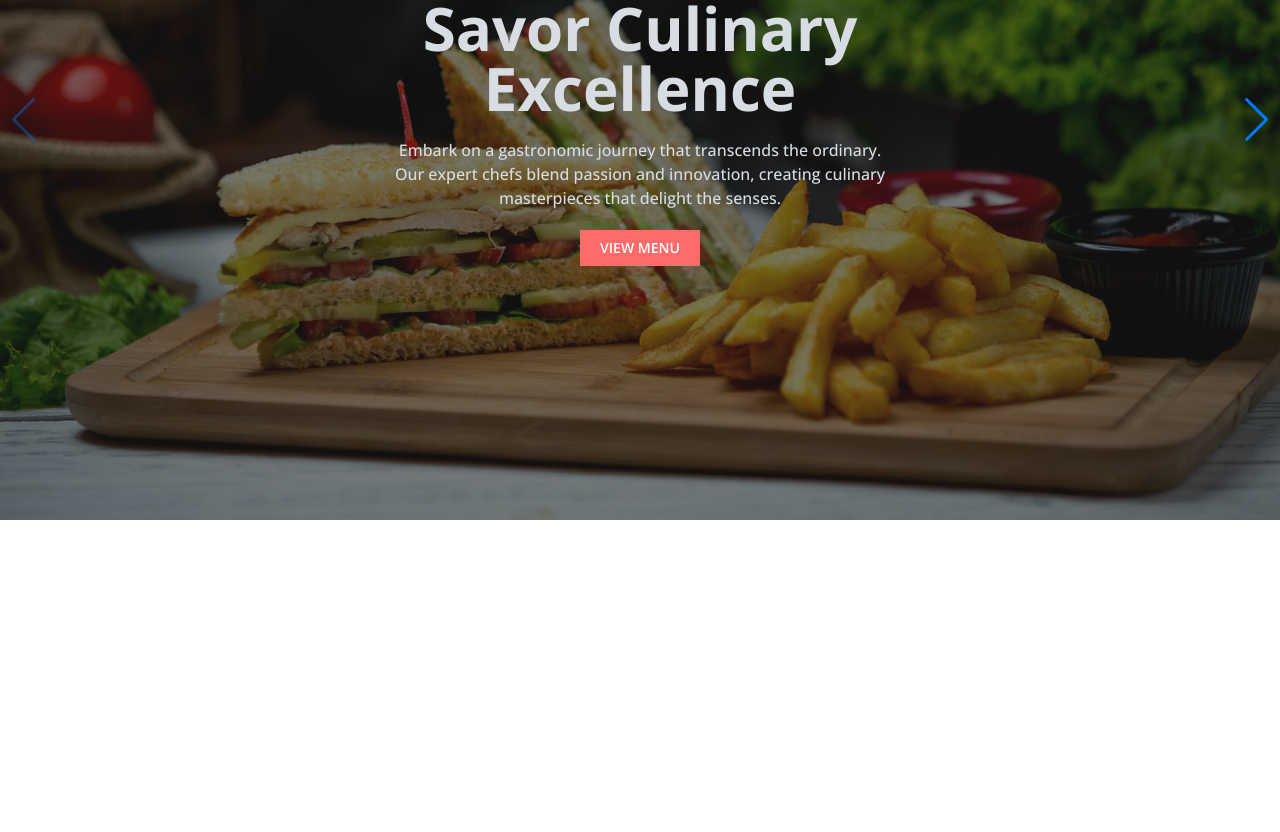
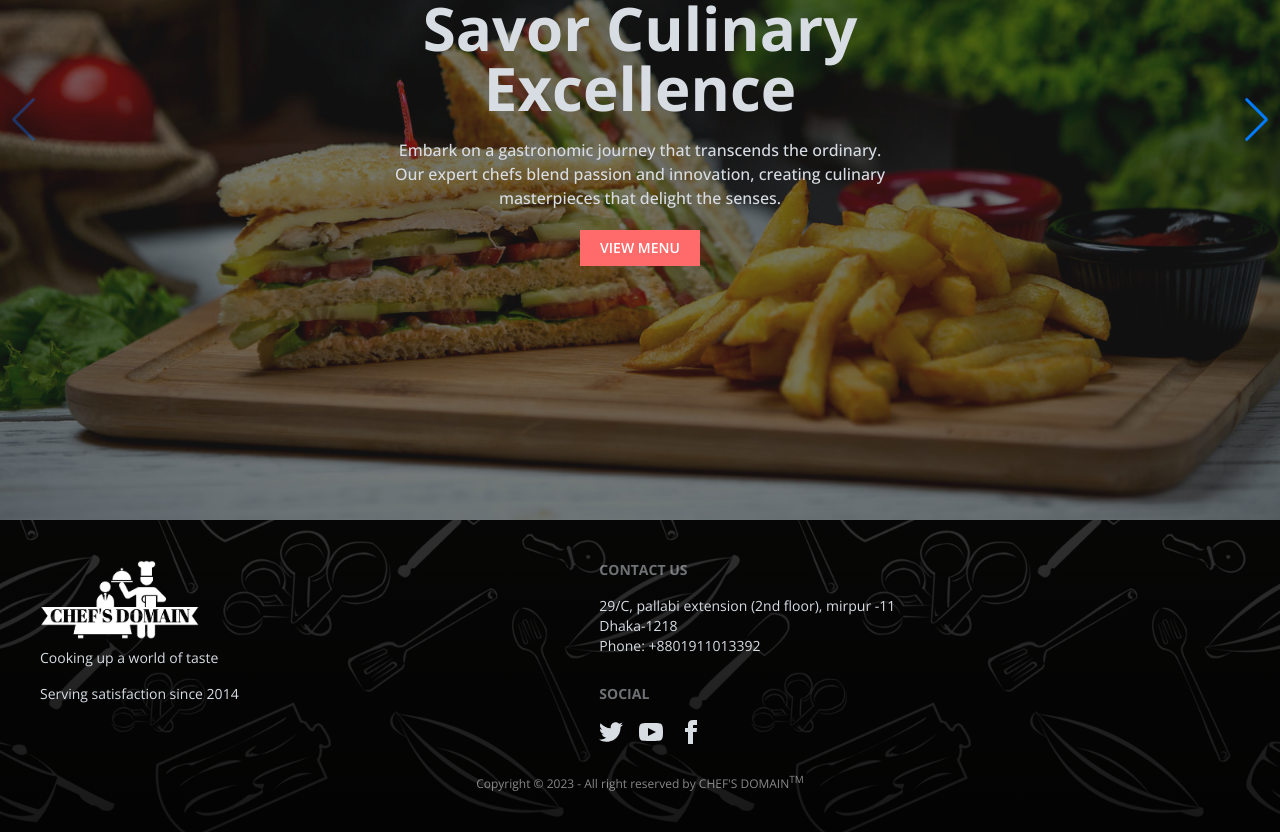
Before and after one commit to Mehedi0101/chefs-domain-client, a React (Vite) app: page / in a window 1280 px wide. Shown: the part 280-1112 px from the top of the page. Before the commit the page ends 800 px from the top, so only its background shows below. Built offline with nearby package versions, Linux system fonts and the light colour scheme.

Commit message:
footer added

```diff
--- /dev/null
+++ b/src/components/main-layout/Footer.jsx
@@ -0,0 +1,33 @@
+import { Link } from "react-router-dom";
+import footerBg from "../../assets/footer/kitchen-vector-background.png";
+import logo from "../../assets/logo/chefs-domain-logo.png";
+
+const Footer = () => {
+    return (
+        <footer className=" md:p-10 px-5 py-10 text-neutral-content" style={{ backgroundImage: `linear-gradient(rgba(0,0,0,0.8), rgba(0,0,0,0.9)), url(${footerBg})`, backgroundSize: 'cover', backgroundRepeat: 'no-repeat', backgroundPosition: 'center' }}>
+            <div className="footer">
+                <aside className="text-sm">
+                    <Link to='/'><img className="w-40" src={logo} alt="" /></Link>
+                    <p>Cooking up a world of taste</p>
+                    <p className="mt-2">Serving satisfaction since 2014</p>
+                </aside>
+                <nav>
+                    <header className="footer-title">Contact Us</header>
+                    <p className="grid grid-flow-col gap-4">29/C, pallabi extension (2nd floor), mirpur -11 <br />Dhaka-1218 <br />Phone: +8801911013392</p>
+
+                    <header className="footer-title mt-5">Social</header>
+                    <div className="grid grid-flow-col gap-4">
+                        <a className="cursor-pointer"><svg xmlns="http://www.w3.org/2000/svg" width="24" height="24" viewBox="0 0 24 24" className="fill-current"><path d="M24 4.557c-.883.392-1.832.656-2.828.775 1.017-.609 1.798-1.574 2.165-2.724-.951.564-2.005.974-3.127 1.195-.897-.957-2.178-1.555-3.594-1.555-3.179 0-5.515 2.966-4.797 6.045-4.091-.205-7.719-2.165-10.148-5.144-1.29 2.213-.669 5.108 1.523 6.574-.806-.026-1.566-.247-2.229-.616-.054 2.281 1.581 4.415 3.949 4.89-.693.188-1.452.232-2.224.084.626 1.956 2.444 3.379 4.6 3.419-2.07 1.623-4.678 2.348-7.29 2.04 2.179 1.397 4.768 2.212 7.548 2.212 9.142 0 14.307-7.721 13.995-14.646.962-.695 1.797-1.562 2.457-2.549z"></path></svg></a>
+
+                        <a className="cursor-pointer"><svg xmlns="http://www.w3.org/2000/svg" width="24" height="24" viewBox="0 0 24 24" className="fill-current"><path d="M19.615 3.184c-3.604-.246-11.631-.245-15.23 0-3.897.266-4.356 2.62-4.385 8.816.029 6.185.484 8.549 4.385 8.816 3.6.245 11.626.246 15.23 0 3.897-.266 4.356-2.62 4.385-8.816-.029-6.185-.484-8.549-4.385-8.816zm-10.615 12.816v-8l8 3.993-8 4.007z"></path></svg></a>
+
+                        <a className="cursor-pointer"><svg xmlns="http://www.w3.org/2000/svg" width="24" height="24" viewBox="0 0 24 24" className="fill-current"><path d="M9 8h-3v4h3v12h5v-12h3.642l.358-4h-4v-1.667c0-.955.192-1.333 1.115-1.333h2.885v-5h-3.808c-3.596 0-5.192 1.583-5.192 4.615v3.385z"></path></svg></a>
+                    </div>
+                </nav>
+            </div>
+            <p className="mt-8 text-[#ffffff86] md:text-center text-left text-xs">Copyright © 2023 - All right reserved by CHEF&apos;S DOMAIN<sup className="text-[10px]">TM</sup></p>
+        </footer>
+    );
+};
+
+export default Footer;
--- a/src/components/main-layout/Navbar.jsx
+++ b/src/components/main-layout/Navbar.jsx
@@ -17,7 +17,7 @@ const Navbar = () => {
             {/* large device */}
             <div className="hidden absolute lg:flex justify-between items-center text-white px-10 py-2 text-sm font-semibold z-10 w-full max-w-screen-2xl">
                 <div className="flex-[1] text-left">
-                    <img className="w-40 max-w-[33%]" src={logo} alt="" />
+                    <Link to='/'><img className="w-40 max-w-[33%]" src={logo} alt="" /></Link>
                 </div>
 
                 <div className="flex-[1] flex gap-10 justify-center list-none">
@@ -32,7 +32,7 @@ const Navbar = () => {
             </div>
 
             {/* medium device */}
-            <div className={`absolute z-10 flex items-center justify-between lg:hidden md:px-10 px-5 py-2 text-white w-full`}>
+            <div className={`absolute z-10 flex gap-2 items-center justify-between lg:hidden md:px-10 px-5 py-2 text-white w-full`}>
                 <div className="flex sm:gap-5 gap-2 items-center">
                     <FiMenu onClick={() => setShowMenu(!showMenu)} className="text-2xl cursor-pointer" />
                     <Link to='/'><img className="h-14 max-w-full cursor-pointer" src={logo} alt="" /></Link>
--- a/src/layouts/MainLayout.jsx
+++ b/src/layouts/MainLayout.jsx
@@ -1,5 +1,6 @@
 import { Outlet } from "react-router-dom";
 import Navbar from "../components/main-layout/Navbar";
+import Footer from "../components/main-layout/Footer";
 
 const MainLayout = () => {
     return (
@@ -8,6 +9,7 @@ const MainLayout = () => {
                 <Navbar></Navbar>
             </div>
             <Outlet></Outlet>
+            <Footer></Footer>
         </div>
     );
 };
--- a/src/pages/Home.jsx
+++ b/src/pages/Home.jsx
@@ -2,7 +2,7 @@ import Slider from "../components/home/Slider";
 
 const Home = () => {
     return (
-        <div className="">
+        <div>
             <Slider></Slider>
         </div>
     );
```
Also changed, not shown: src/components/home/Slider.jsx (+4 -4 lines), src/assets/footer/kitchen-vector-background.png (added).
